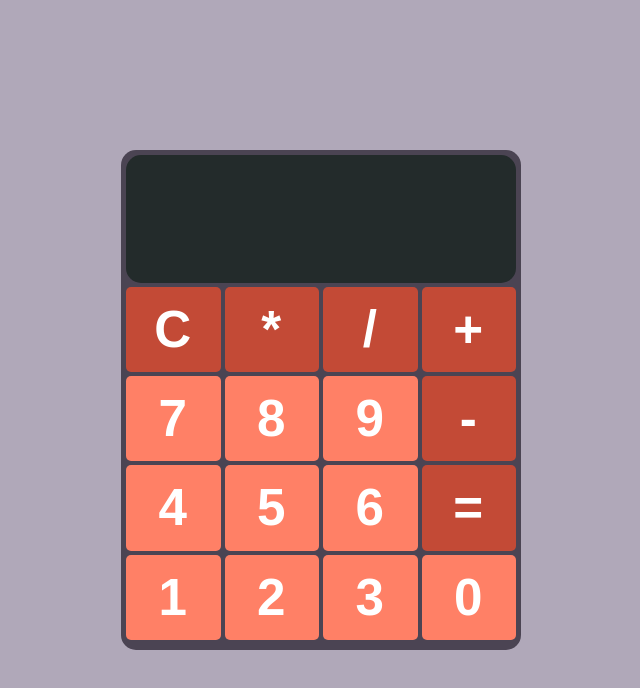
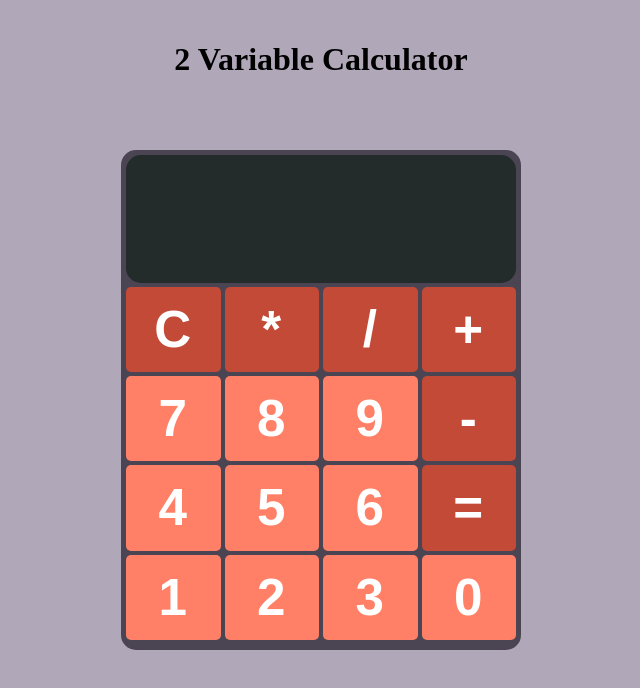
Before and after one commit to Glohny/Calculator, a plain HTML site: page index.html in a window 1280 px wide. Shown: the whole page, without its empty margins (319-959 px from the left). Drawn offline with Linux system fonts and the light colour scheme.

Commit message:
Tweaked some random stuff: Slightly moved where the numbers start, added title

```diff
--- a/index.html
+++ b/index.html
@@ -8,6 +8,7 @@
     <title>Testing Website </title>
 </head>
 <body>
+    <h1 id = "TextAbove"> 2 Variable Calculator </h1>
     <div id="CalculatorBackground">
         <div id="NumbersArea">
           <div class="AnswerArea"> </div>
--- a/style.css
+++ b/style.css
@@ -77,5 +77,11 @@ body {
   color: #fff;
   align-items: center;
   justify-content: flex-end;
+  padding-right: 20px;
   font-size: 25px;
 }
+
+#TextAbove {
+    position:absolute;
+    top: 20px;
+}
```
